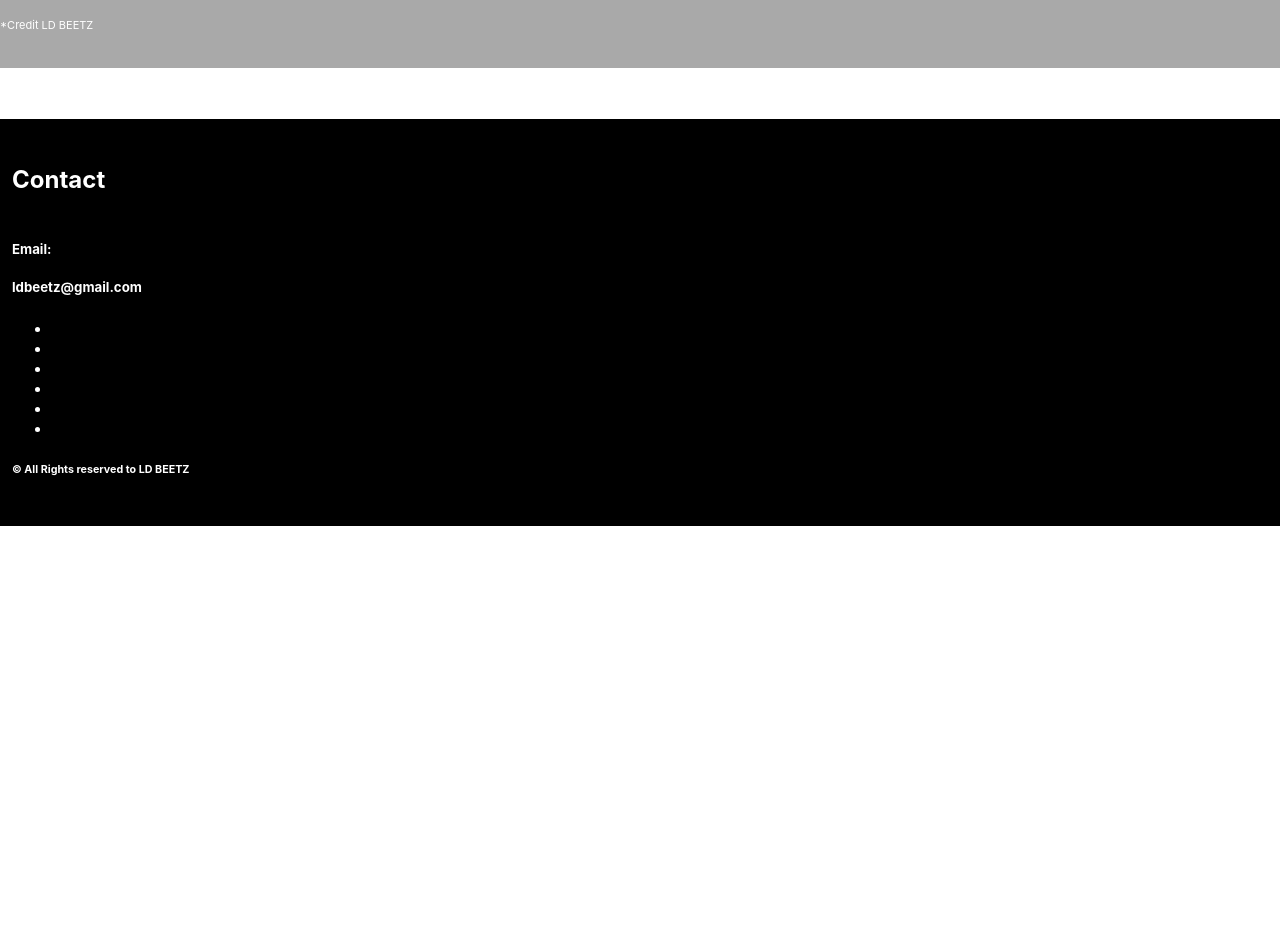
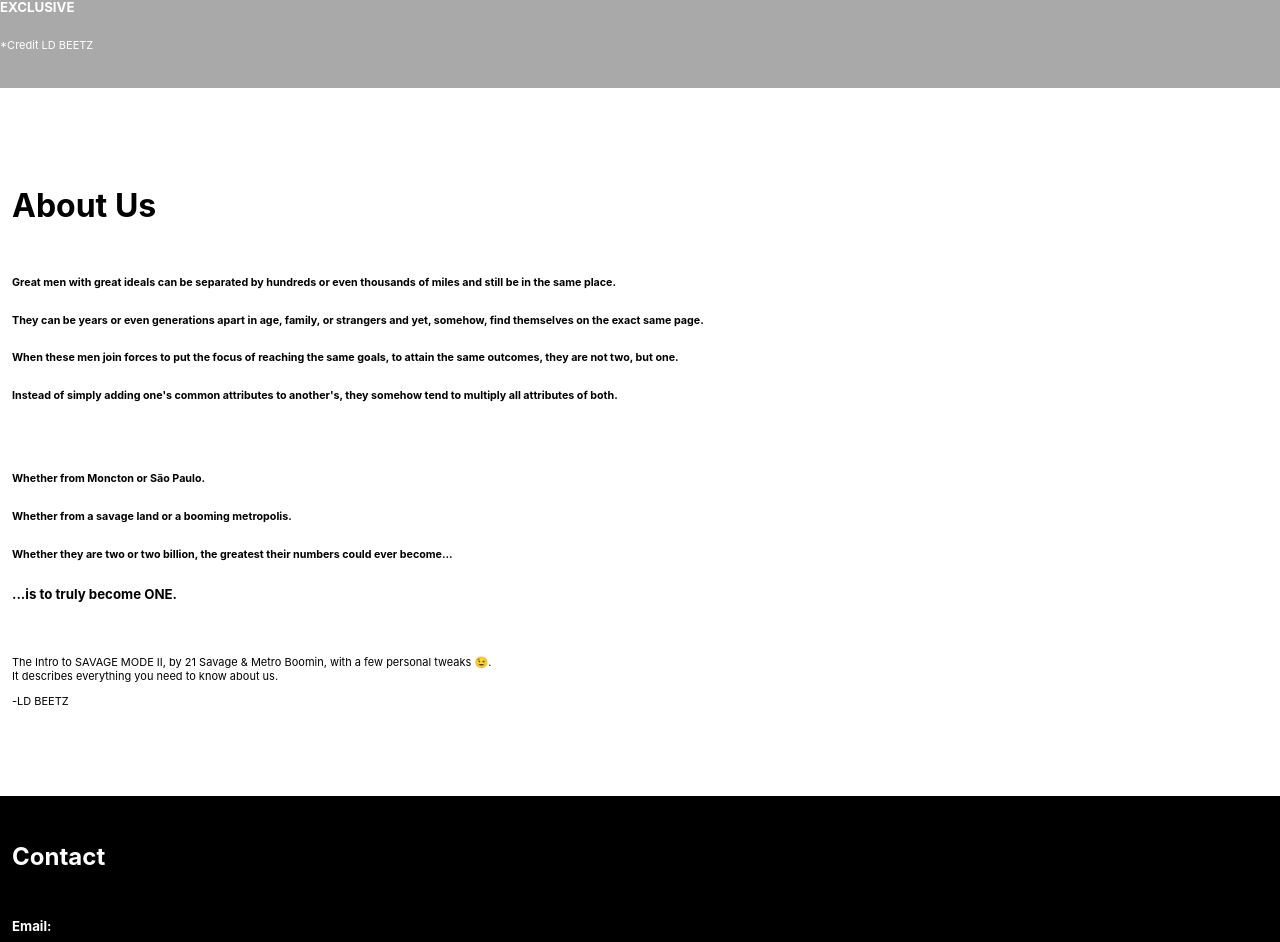
Before and after one commit to ldentzien/ldbeetz, a Next.js app: page / in a window 1280 px wide. Shown: the part 1537-2479 px from the top of the page. Before the commit the page ends 2114 px from the top, so only its background shows below. Built offline with nearby package versions, Linux system fonts and the light colour scheme.

Commit message:
About Us page was created

```diff
--- /dev/null
+++ b/components/About.js
@@ -0,0 +1,26 @@
+
+function About () {
+    return (
+        <div className="container-fluid"  id="about">
+            <div className="row text-center">
+                <h1 className="title">About Us</h1>
+                <div className="text-justify">
+                    <h6>Great men with great ideals can be separated by hundreds or even thousands of miles and still be in the same place.</h6>
+                    <h6>They can be years or even generations apart in age, family, or strangers and yet, somehow, find themselves on the exact same page.</h6>
+                    <h6>When these men join forces to put the focus of reaching the same goals, to attain the same outcomes, they are not two, but one.</h6>
+                    <h6>{`Instead of simply adding one's common attributes to another's, they somehow tend to multiply all attributes of both.`}</h6>
+                    <br/>
+                    <h6>Whether from Moncton or São Paulo.</h6>
+                    <h6>Whether from a savage land or a booming metropolis.</h6>
+                    <h6>Whether they are two or two billion, the greatest their numbers could ever become...</h6>
+                    <h5>...is to truly become ONE.</h5>
+                    <br/>
+                    <p>{`The Intro to SAVAGE MODE II, by 21 Savage & Metro Boomin, with a few personal tweaks 😉.`} <br/> {`It describes everything you need to know about us.`}</p>
+                    <p>-LD BEETZ</p>
+                </div>
+            </div>
+        </div>
+    )
+}
+
+export default About;
--- a/components/Navbar.js
+++ b/components/Navbar.js
@@ -35,6 +35,9 @@ const Navbar = props => {
                     <Link href="#licenses"><a className="nav-link" href="#">Licenses</a></Link>
                 </li>
                 <li className="nav-item">
+                    <Link href="#about"><a className="nav-link" href="#">About</a></Link>
+                </li>
+                <li className="nav-item">
                     <Link href="#contact"><a className="nav-link" href="#">Contact</a></Link>
                 </li>
               </ul>
--- a/pages/index.js
+++ b/pages/index.js
@@ -1,6 +1,7 @@
 import Navbar from '../components/Navbar'
 import Beats from '../components/Beats'
 import Licenses from '../components/Licenses'
+import About from '../components/About'
 import Contact from '../components/Contact'
 
 export default function Home() {
@@ -9,6 +10,7 @@ export default function Home() {
       <Navbar />
       <Beats />
       <Licenses />
+      <About />
       <Contact />
     </div>
   )
--- a/styles/globals.css
+++ b/styles/globals.css
@@ -38,6 +38,13 @@ a {
   padding: 2% 0 0 0;
 }
 
+/* About Section */
+
+#about {
+  margin: 4% 0;
+  padding: 2% 12px;
+}
+
 .license-box {
   background-color: darkgray;
   color: white;
```
